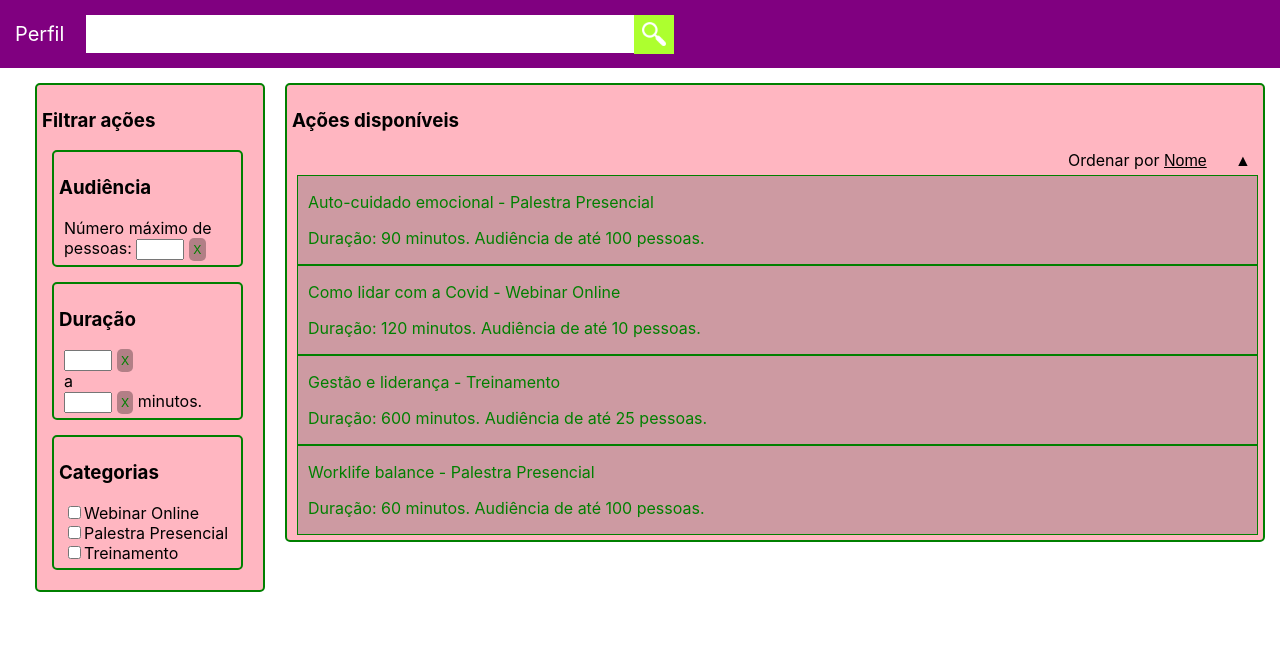
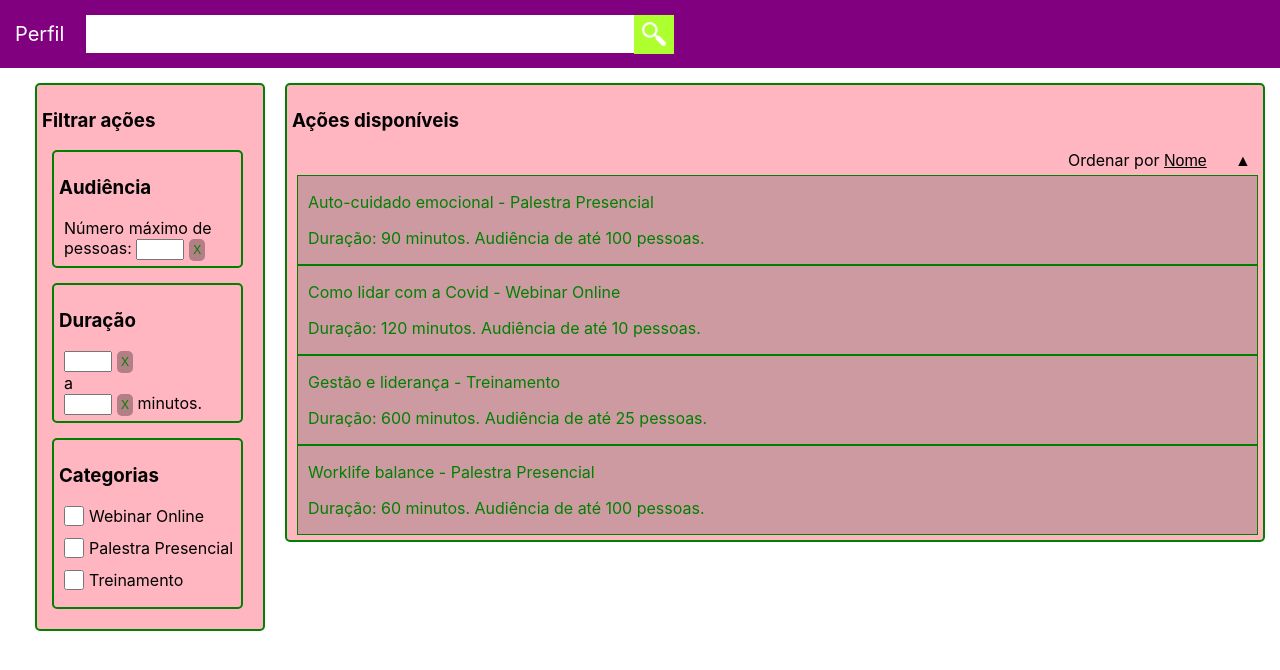
Before and after one commit to pedroqueiroga/moodar-selecao, a React (Create React App) app: page /search in a window 1280 px wide. Shown: the top 670 px of the page. Built offline with nearby package versions, Linux system fonts and the light colour scheme.

Commit message:
Improves CSS for some components

```diff
--- a/src/components/ActionList/ActionList.module.css
+++ b/src/components/ActionList/ActionList.module.css
@@ -9,6 +9,10 @@
     background-color: rgba(90, 90, 90, 0.2);
 }
 
+.item:active {
+    background-color: rgba(90, 90, 90, 0.1);
+}
+
 .list {
     list-style-type: none;
     margin: 0;
--- a/src/components/SearchPage/FilterBox/FilterBox.module.css
+++ b/src/components/SearchPage/FilterBox/FilterBox.module.css
@@ -6,8 +6,11 @@
     font-size: 12px;
     margin-left: 5px;
     padding: 4px;
+    border: none!important;
     border-radius: 5px;
     background-color: rgba(0,0,0,0.3);
+    outline: none!important;
+    color: green;
 }
 
 .cleanFilter:hover {
@@ -18,3 +21,31 @@
 .cleanFilter:active {
     background-color: rgba(0,0,0,0.1);
 }
+
+.checkboxContainer {
+    display: block;
+    position: relative;
+    padding-left: 25px;
+    margin-bottom: 12px;
+    font-size: inherit;
+    -webkit-user-select: none;
+    -moz-user-select: none;
+    -ms-user-select: none;
+    user-select: none;
+}
+
+
+.checkboxContainer input {
+    cursor: pointer;
+    font-size: inherit;
+    -webkit-user-select: none;
+    -moz-user-select: none;
+    -ms-user-select: none;
+    user-select: none;
+    margin: 0;
+    position: absolute;
+    top: 0;
+    left: 0;
+    height: 20px;
+    width: 20px;
+}
--- a/src/components/SearchPage/FilterBox/index.tsx
+++ b/src/components/SearchPage/FilterBox/index.tsx
@@ -59,11 +59,11 @@ function FilterBox({ changeFilters }: { changeFilters: Dispatch<TFilterAction> }
 
     useEffect(() => {
         changeFilters({ type: 'change_capacity', payload: capacity });
-    }, [capacity]);
+    }, [capacity, changeFilters]);
 
     useEffect(() => {
         changeFilters({ type: 'change_duration', payload: { ...duration } });
-    }, [duration]);
+    }, [duration, changeFilters]);
 
     function getMembers(catsEnum: TCategory): string[] {
         return Object.keys(catsEnum).map(key => catsEnum[key])
@@ -73,9 +73,15 @@ function FilterBox({ changeFilters }: { changeFilters: Dispatch<TFilterAction> }
 
     function onCheckHandler(e: React.ChangeEvent<HTMLInputElement>) {
         if (e.target.checked) {
-            changeFilters({ type: 'include_cat', payload: categories[parseInt(e.target.id)] });
+            changeFilters({
+                type: 'include_cat',
+                payload: categories[parseInt(e.target.id)]
+            });
         } else {
-            changeFilters({ type: 'remove_cat', payload: categories[parseInt(e.target.id)] });
+            changeFilters({
+                type: 'remove_cat',
+                payload: categories[parseInt(e.target.id)]
+            });
         }
     }
 
@@ -106,12 +112,12 @@ function FilterBox({ changeFilters }: { changeFilters: Dispatch<TFilterAction> }
                     value={capacity.toString()}
                     onChange={onCapacityChangeHandler}
                 />
-                <a
+                <input
+                    type="button"
+                    value="X"
                     className={styles.cleanFilter}
                     onClick={() => setCapacity(NaN)}
-                >
-                    X
-                </a>
+                />
             </Box>
             <Box title="Duração">
 
@@ -122,12 +128,12 @@ function FilterBox({ changeFilters }: { changeFilters: Dispatch<TFilterAction> }
                     value={duration.min.toString()}
                     onChange={onMinDurationChangeHandler}
                 />
-                <a
+                <input
+                    type="button"
+                    value="X"
                     className={styles.cleanFilter}
                     onClick={() => setDuration({ ...duration, min: NaN })}
-                >
-                    X
-                </a>
+                />
                 <br />
                 <span> a </span>
                 <br />
@@ -138,25 +144,27 @@ function FilterBox({ changeFilters }: { changeFilters: Dispatch<TFilterAction> }
                     value={duration.max.toString()}
                     onChange={onMaxDurationChangeHandler}
                 />
-                <a
+                <input
+                    type="button"
+                    value="X"
                     className={styles.cleanFilter}
                     onClick={() => setDuration({ ...duration, max: NaN })}
-                >
-                    X
-                </a>
+                />
                 <span> minutos.</span>
             </Box>
             <Box title="Categorias">
                 {categories.map((cat, idx) => (
-                    <div key={idx}>
+                    <label
+                        className={styles.checkboxContainer}
+                        key={idx}
+                        htmlFor={cat}>{cat}
                         <input
                             type="checkbox"
                             id={idx.toString()}
                             name={cat}
                             onChange={onCheckHandler}
                         />
-                        <label htmlFor={cat}>{cat}</label>
-                    </div>
+                    </label>
                 ))}
             </Box>
         </div>
```
